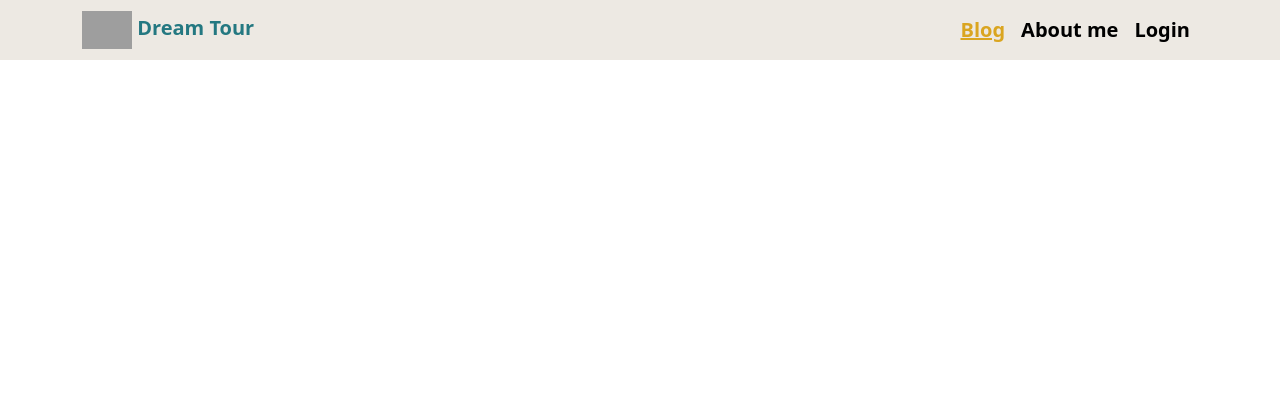
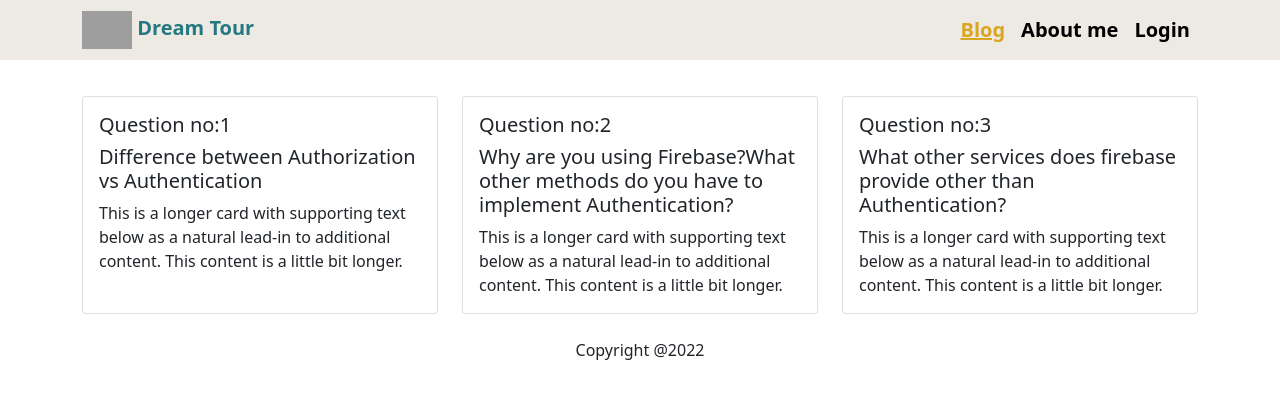
Before and after one commit to shakibaalam/assignment-10, a React (Create React App) app: page /blog in a window 1280 px wide. Shown: the top 398 px of the page. Built offline with nearby package versions, Linux system fonts and the light colour scheme; grey boxes are pictures that could not be loaded.

Commit message:
blog commit

```diff
--- a/src/Pages/Blogs/Blogs/Blogs.js
+++ b/src/Pages/Blogs/Blogs/Blogs.js
@@ -2,8 +2,36 @@ import React from 'react';
 
 const Blogs = () => {
     return (
-        <div>
-
+        <div className='mt-5 container pt-5'>
+            <div className="row row-cols-1 row-cols-md-3 g-4">
+                <div className="col">
+                    <div className="card h-100">
+                        <div className="card-body">
+                            <h5 className="card-title">Question no:1</h5>
+                            <h5 className="card-title">Difference between Authorization vs Authentication</h5>
+                            <p className="card-text">This is a longer card with supporting text below as a natural lead-in to additional content. This content is a little bit longer.</p>
+                        </div>
+                    </div>
+                </div>
+                <div className="col">
+                    <div className="card h-100">
+                        <div className="card-body">
+                            <h5 className="card-title">Question no:2</h5>
+                            <h5 className="card-title">Why are you using Firebase?What other methods do you have to implement Authentication?</h5>
+                            <p className="card-text">This is a longer card with supporting text below as a natural lead-in to additional content. This content is a little bit longer.</p>
+                        </div>
+                    </div>
+                </div>
+                <div className="col">
+                    <div className="card h-100">
+                        <div className="card-body">
+                            <h5 className="card-title">Question no:3</h5>
+                            <h5 className="card-title">What other services does firebase provide other than Authentication?</h5>
+                            <p className="card-text">This is a longer card with supporting text below as a natural lead-in to additional content. This content is a little bit longer.</p>
+                        </div>
+                    </div>
+                </div>
+            </div>
         </div>
     );
 };
--- a/src/Pages/Header/Header.js
+++ b/src/Pages/Header/Header.js
@@ -6,7 +6,6 @@ import './Header.css'
 
 const Header = () => {
     return (
-        <div>
         <Navbar fixed="top" collapseOnSelect expand="lg" className='nav'>
             <Container>
                 <Navbar.Brand ><Link className='logo' to='/home'><img width={50} src="https://i.pinimg.com/474x/6d/ea/19/6dea1922212035a0cf51ec87d1b4675a--travel-logo-tours.jpg" alt="" srcset="" /> Dream Tour</Link></Navbar.Brand>
@@ -27,8 +26,6 @@ const Header = () => {
                 </Navbar.Collapse>
             </Container>
         </Navbar>
-
-        </div>
     );
 };
 
--- a/src/Pages/Shared/Footer/Footer.js
+++ b/src/Pages/Shared/Footer/Footer.js
@@ -5,7 +5,7 @@ const Footer = () => {
     const year = today.getFullYear();
     return (
         <div>
-            <p className='text-center'>Copyright @{year}</p>
+            <p className='text-center mt-4'>Copyright @{year}</p>
         </div>
     );
 };
```
Lines whose indentation alone changed are shown as unchanged.
